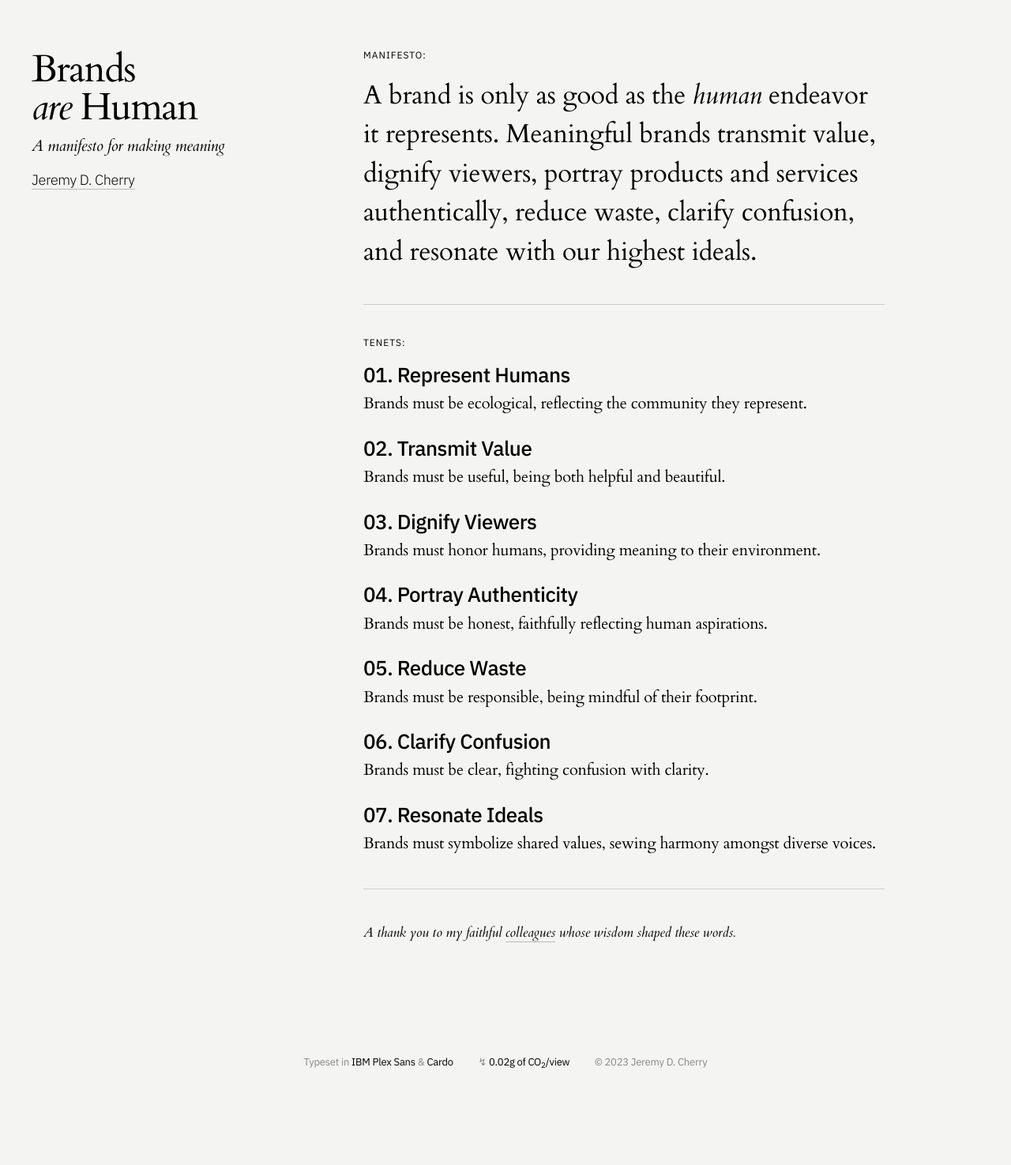
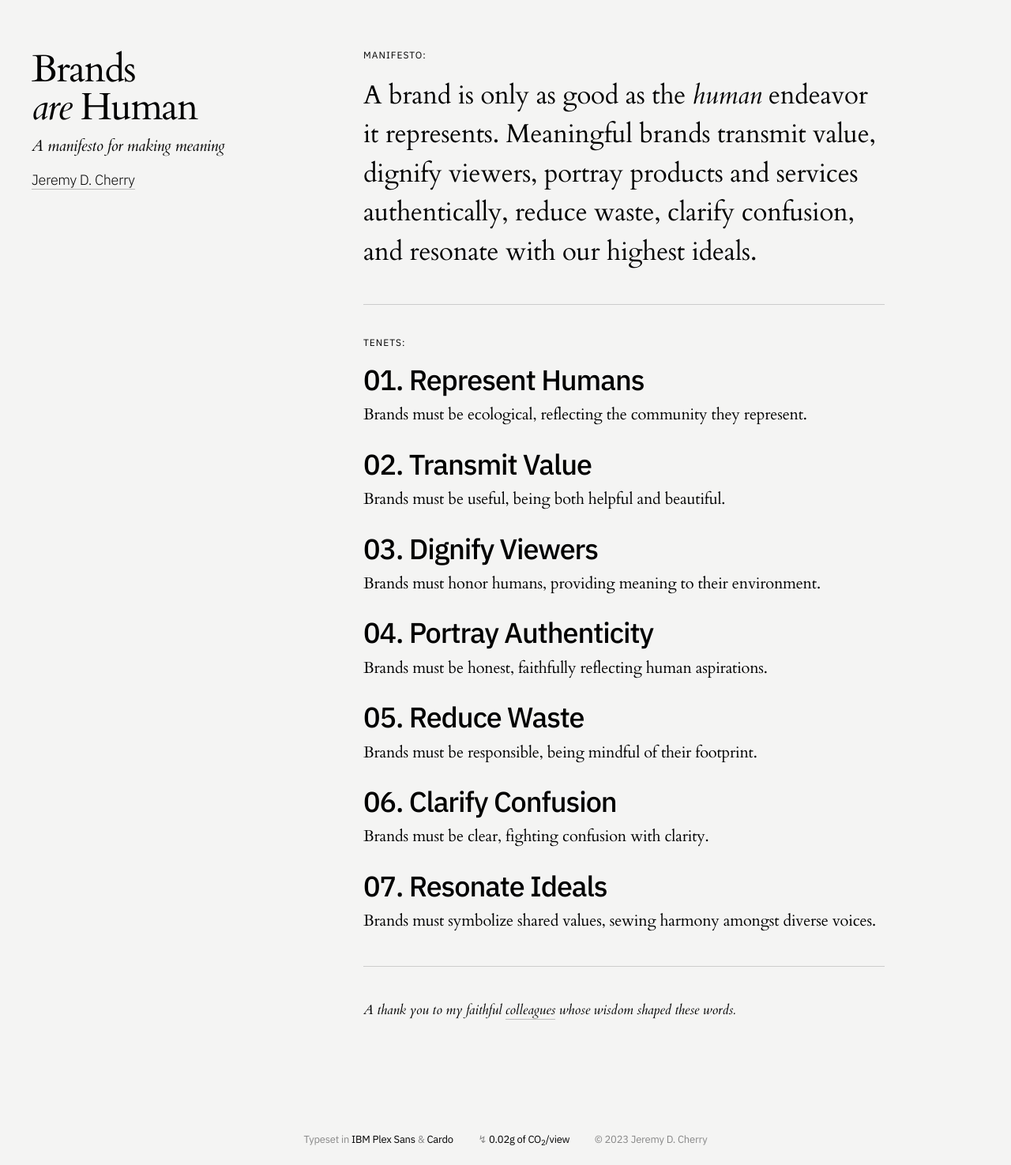
Before and after one commit to jeremydcherry/jeremydcherry.github.io, a Jekyll site: the page built from content/brands.md, in a window 1280 px wide. Shown: the whole page at 79% size. Built offline with Jekyll 4.4.1, drawn with Linux system fonts in a browser that asks for light colours; before the commit the page ends 1377 px from its top, so only the background shows below that.

Commit message:
Updated manifesto styles

```diff
--- a/_sass/main.scss
+++ b/_sass/main.scss
@@ -199,7 +199,7 @@ h1{
   color: #000;
   font-family: "IBM Plex Sans", sans-serif;
   font-size: 36px;
-  font-weight: 300;
+  font-weight: 500;
   letter-spacing: -0.03em;
   line-height: 1.15;
   display: block;
--- a/content/brands.md
+++ b/content/brands.md
@@ -13,25 +13,25 @@ permalink: /brandsarehuman
 
 #### Tenets:
 
-## 01. Represent Humans
+# 01. Represent Humans
 Brands must be ecological, reflecting the community they represent.
 
-## 02. Transmit Value
+# 02. Transmit Value
 Brands must be useful, being both helpful and beautiful.
 
-## 03. Dignify Viewers
+# 03. Dignify Viewers
 Brands must honor humans, providing meaning to their environment.
 
-## 04. Portray Authenticity
+# 04. Portray Authenticity
 Brands must be honest, faithfully reflecting human aspirations.
 
-## 05. Reduce Waste
+# 05. Reduce Waste
 Brands must be responsible, being mindful of their footprint.
 
-## 06. Clarify Confusion
+# 06. Clarify Confusion
 Brands must be clear, fighting confusion with clarity.
 
-## 07. Resonate Ideals
+# 07. Resonate Ideals
 Brands must symbolize shared values, sewing harmony amongst diverse voices.
 
 ---
```
